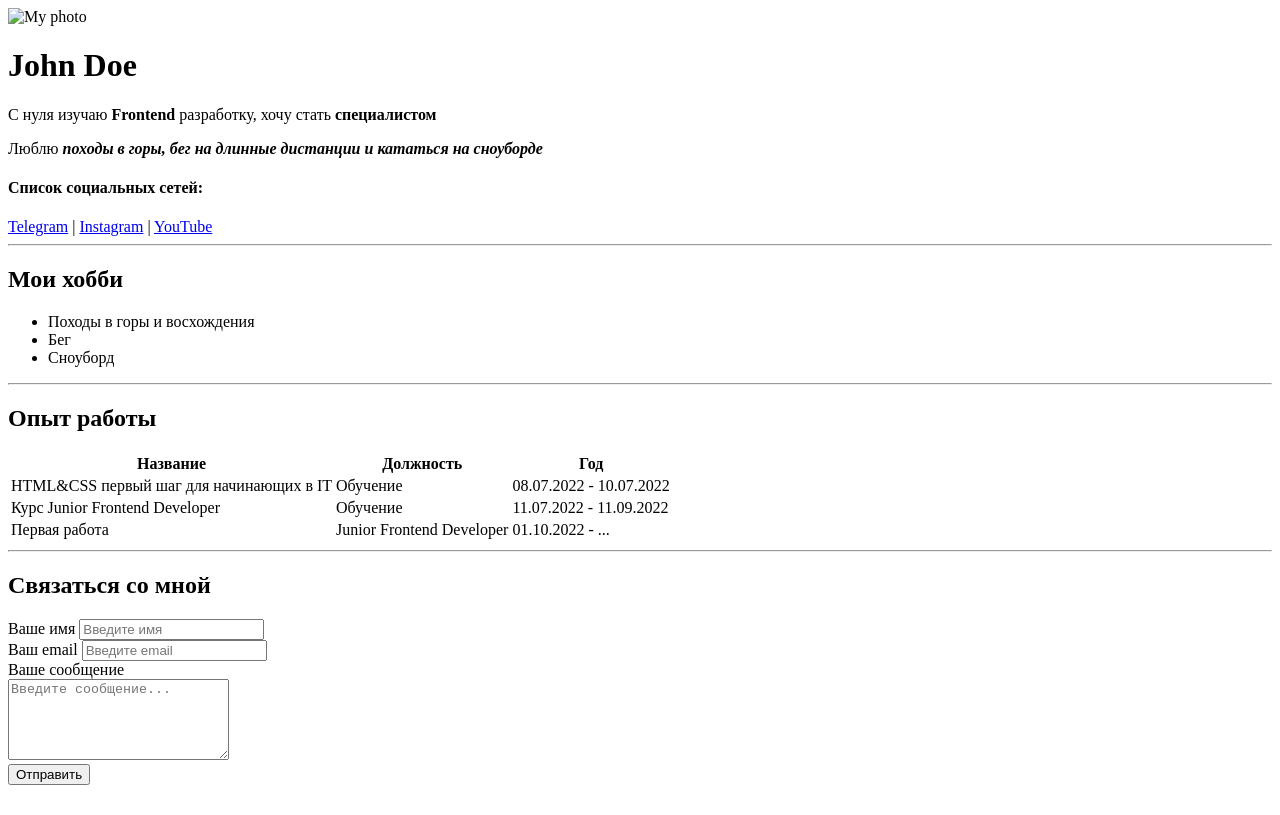
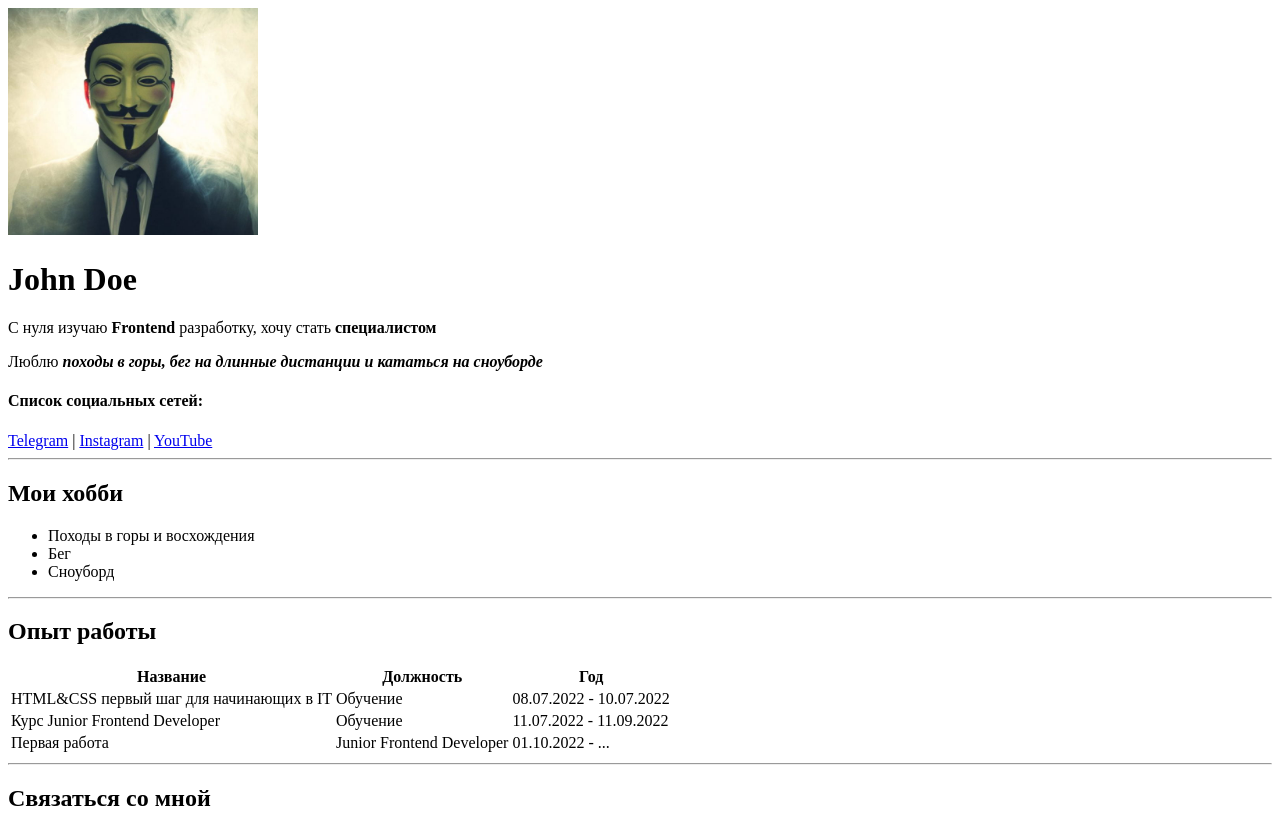
Before and after one commit to Macallan555/resume, a plain HTML site: page index.html in a window 1280 px wide. Shown: the top 815 px of the page. Drawn offline with Linux system fonts and the light colour scheme.

Commit message:
fix: edit photo

```diff
--- a/index.html
+++ b/index.html
@@ -9,7 +9,7 @@
   <title>My resume</title>
 </head>
 <body>
-  <img src="img/photo.jpg" alt="My photo" width="250">
+  <img src="photo.jpg" alt="My photo" width="250">
   <h1>John Doe</h1>
 
   <p>С нуля изучаю <strong>Frontend</strong> разработку, хочу стать <strong>специалистом</strong></p>
```
